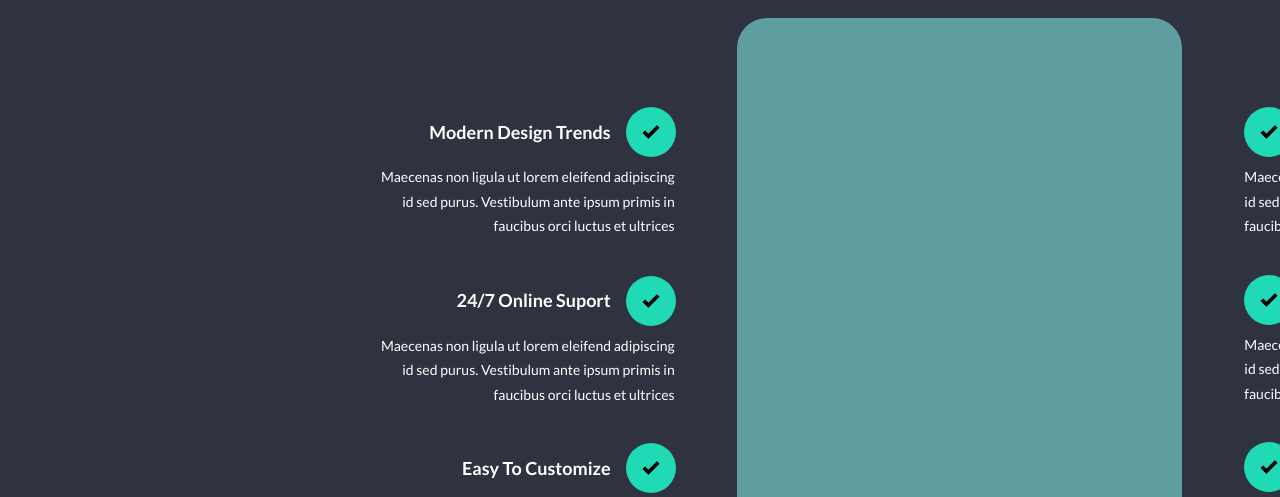
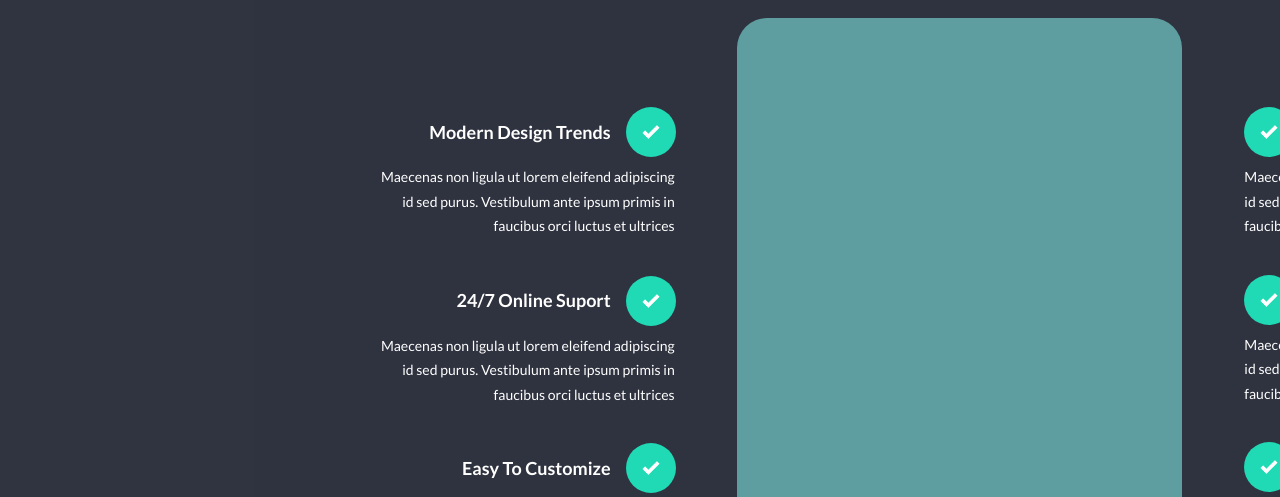
Before and after one commit to natenadze1102/html-and-css-homeworks, a plain HTML site: page Project Markup/index.html in a window 1280 px wide. Shown: the part 5340-5837 px from the top of the page. Drawn offline with Linux system fonts and the light colour scheme.

Commit message:
fix for perfect pixel

```diff
--- a/Project Markup/style.css
+++ b/Project Markup/style.css
@@ -835,7 +835,7 @@
     left: 50%;
     transform: translate(-50%,-50%);
     width: 1.7rem;
-
+    filter: brightness(0) invert(1);
 }
 
 .column-first, .column-second, .column-third {
```
